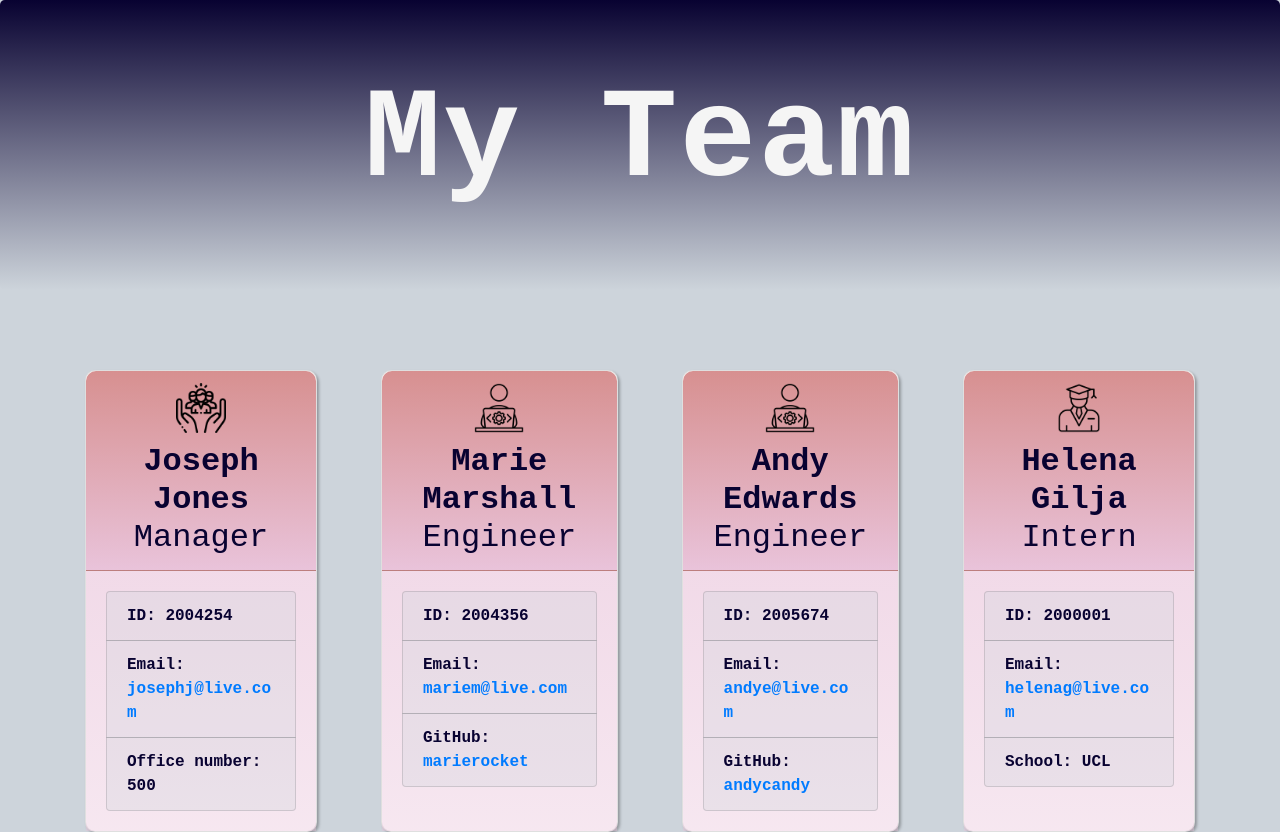
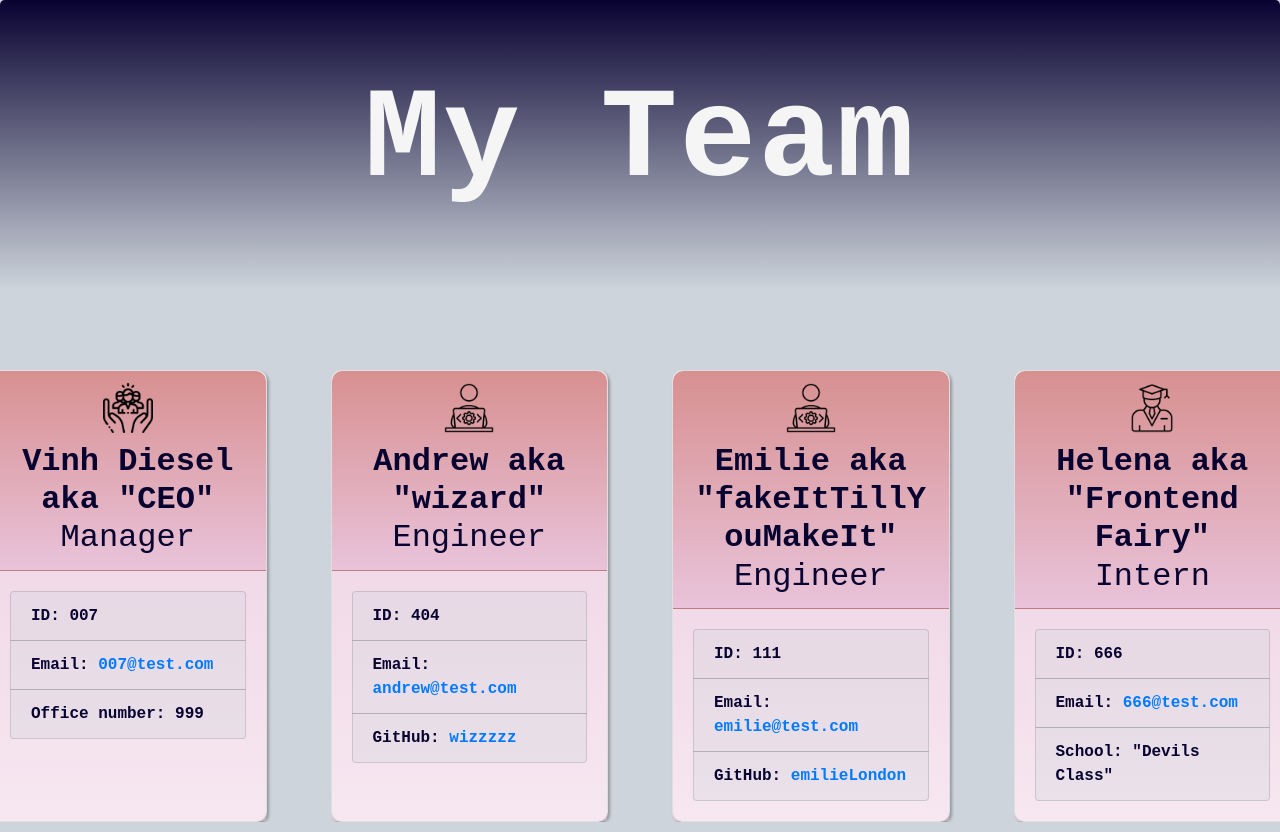
Before and after one commit to cyberrie/yourTeamProfile-Generator, a website: page final/output/team.html in a window 1280 px wide. Drawn offline with nearby package versions, Linux system fonts and the light colour scheme.

Commit message:
styled cards width

```diff
--- a/final/output/style.css
+++ b/final/output/style.css
@@ -23,7 +23,7 @@ body {
 /* cards styling */
 .employee-card {
   border-radius: 10px;
-
+  padding: 0 !important;
   box-shadow: 2px 2px 3px 0px rgba(0, 0, 0, 0.286);
 }
 
--- a/final/output/team.html
+++ b/final/output/team.html
@@ -26,102 +26,102 @@
     <div class="container">
       <div class="row">
         <div class="team-area col-12 d-flex justify-content-center">
-          <div class="card employee-card">
+          <div class="card employee-card col-3">
             <div class="card-header">
               <img
                 style="height: 50px; width: 50px; margin-bottom: 10px"
                 src="./output assets/manager2.png"
                 alt="manager-icon"
               />
-              <h2 class="card-title">Joseph Jones</h2>
+              <h2 class="card-title">Vinh Diesel aka "CEO"</h2>
               <h3 class="card-title" style="font-weight: 500">Manager</h3>
             </div>
             <div class="card-body">
               <ul class="list-group">
-                <li class="list-group-item">ID: 2004254</li>
+                <li class="list-group-item">ID: 007</li>
                 <li class="list-group-item">
-                  Email: <a href="mailto:josephj@live.com">josephj@live.com</a>
+                  Email: <a href="mailto:007@test.com">007@test.com</a>
                 </li>
-                <li class="list-group-item">Office number: 500</li>
+                <li class="list-group-item">Office number: 999</li>
               </ul>
             </div>
           </div>
 
-          <div class="card employee-card">
+          <div class="card employee-card col-3">
             <div class="card-header">
               <img
                 style="height: 50px; width: 50px; margin-bottom: 10px"
                 src="./output assets/engineer.png"
                 alt="engineer-icon"
               />
-              <h2 class="card-title">Marie Marshall</h2>
+              <h2 class="card-title">Andrew aka "wizard"</h2>
               <h3 class="card-title" style="font-weight: 500">Engineer</h3>
             </div>
             <div class="card-body">
               <ul class="list-group">
-                <li class="list-group-item">ID: 2004356</li>
+                <li class="list-group-item">ID: 404</li>
                 <li class="list-group-item">
-                  Email: <a href="mailto:mariem@live.com">mariem@live.com</a>
+                  Email: <a href="mailto:andrew@test.com">andrew@test.com</a>
                 </li>
                 <li class="list-group-item">
                   GitHub:
                   <a
-                    href="https://github.com/marierocket"
+                    href="https://github.com/wizzzzz"
                     target="_blank"
                     rel="noopener noreferrer"
-                    >marierocket</a
+                    >wizzzzz</a
                   >
                 </li>
               </ul>
             </div>
           </div>
 
-          <div class="card employee-card">
+          <div class="card employee-card col-3">
             <div class="card-header">
               <img
                 style="height: 50px; width: 50px; margin-bottom: 10px"
                 src="./output assets/engineer.png"
                 alt="engineer-icon"
               />
-              <h2 class="card-title">Andy Edwards</h2>
+              <h2 class="card-title">Emilie aka "fakeItTillYouMakeIt"</h2>
               <h3 class="card-title" style="font-weight: 500">Engineer</h3>
             </div>
             <div class="card-body">
               <ul class="list-group">
-                <li class="list-group-item">ID: 2005674</li>
+                <li class="list-group-item">ID: 111</li>
                 <li class="list-group-item">
-                  Email: <a href="mailto:andye@live.com">andye@live.com</a>
+                  Email: <a href="mailto:emilie@test.com">emilie@test.com</a>
                 </li>
                 <li class="list-group-item">
                   GitHub:
                   <a
-                    href="https://github.com/andycandy"
+                    href="https://github.com/emilieLondon"
                     target="_blank"
                     rel="noopener noreferrer"
-                    >andycandy</a
+                    >emilieLondon</a
                   >
                 </li>
               </ul>
             </div>
           </div>
 
-          <div class="card employee-card">
+          <div class="card employee-card col-3">
             <div class="card-header">
               <img
                 style="height: 50px; width: 50px; margin-bottom: 10px"
                 src="./output assets/intern.png"
                 alt="intern-icon"
               />
-              <h2 class="card-title">Helena Gilja</h2>
+              <h2 class="card-title">Helena aka "Frontend Fairy"</h2>
               <h3 class="card-title" style="font-weight: 500">Intern</h3>
             </div>
             <div class="card-body">
               <ul class="list-group">
-                <li class="list-group-item">ID: 2000001</li>
+                <li class="list-group-item">ID: 666</li>
                 <li class="list-group-item">
-                  Email: <a href="mailto:helenag@live.com">helenag@live.com</a>
+                  Email: <a href="mailto:666@test.com">666@test.com</a>
                 </li>
-                <li class="list-group-item">School: UCL</li>
+                <li class="list-group-item">School: "Devils Class"</li>
               </ul>
             </div>
           </div>
```
